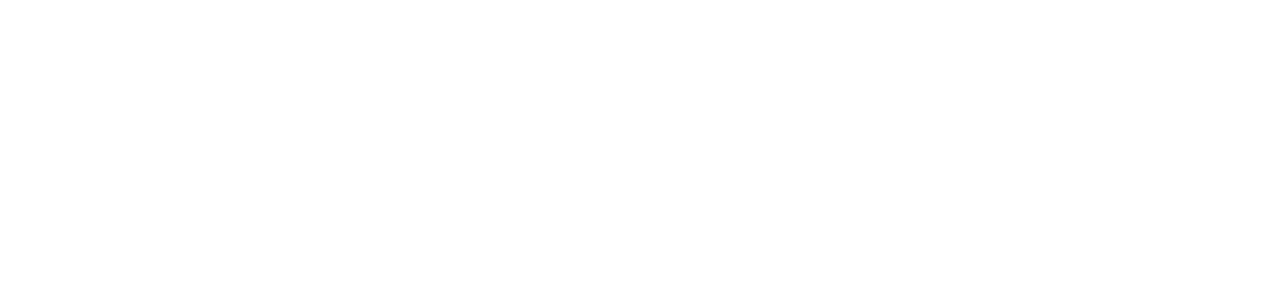
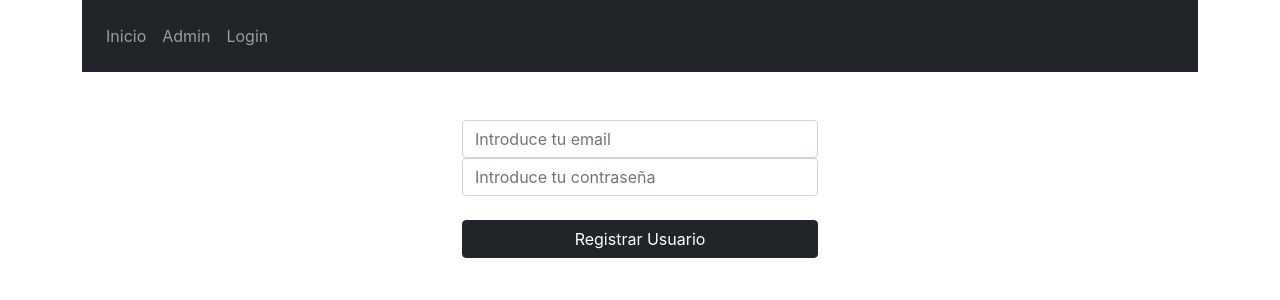
Before and after one commit to IgnacioMazuran/crud-react, a React (Create React App) app: page /login in a window 1280 px wide. Shown: the top 300 px of the page. Built offline with nearby package versions, Linux system fonts and the light colour scheme.

Commit message:
add firebase login

```diff
--- a/package.json
+++ b/package.json
@@ -7,6 +7,7 @@
     "@testing-library/react": "^11.1.0",
     "@testing-library/user-event": "^12.1.10",
     "axios": "^0.21.1",
+    "firebase": "^8.6.1",
     "react": "^17.0.2",
     "react-dom": "^17.0.2",
     "react-router-dom": "^5.2.0",
--- a/src/App.js
+++ b/src/App.js
@@ -7,16 +7,21 @@
   Route,
   Link
 } from 'react-router-dom';
-import Usuario from './components/Usuario';
+import Inicio from './components/registro/Inicio';
+import Admin from './components/registro/Admin';
+import Login from './components/registro/Login';
+import Menu from './components/registro/Menu';
 
 function App() {
   return (
     <div className="container">
 
       <Router>
+      <Menu/>
         <Switch>
           <Route exact path='/'>
             <div>
+
               <Link to='/ejemplo'>A ejemplo</Link>
               <ListadoNombres />
             </div>
@@ -29,9 +34,17 @@
               </h3>
             </div>
           </Route>
-          <Route path='/usuario/:id'>
-            <Usuario />
+          <Route path='/admin'>
+            <Admin />
           </Route>
+          <Route path='/inicio'>
+            <Inicio />
+          </Route>
+          <Route path='/login'>
+            <Login />
+          </Route>
+
+
         </Switch>
       </Router>
     </div>
--- a/src/components/ListadoNombres.jsx
+++ b/src/components/ListadoNombres.jsx
@@ -45,7 +45,7 @@
 
     return (
         <div>
-            <h2 class="d-flex justify-content-center">Apprendiendo Hooks :)</h2>
+            <h2 className="d-flex justify-content-center">Apprendiendo Hooks :)</h2>
             <div className='row'>
                 <div className='col'>
                     <h2>Nombres</h2>
--- /dev/null
+++ b/src/components/registro/Admin.jsx
@@ -0,0 +1,11 @@
+import React from 'react';
+
+const Admin = () => {
+    return (
+        <div>
+            Admin
+        </div>
+    );
+};
+
+export default Admin;
--- /dev/null
+++ b/src/components/registro/Inicio.jsx
@@ -0,0 +1,11 @@
+import React from 'react';
+
+const Inicio = () => {
+    return (
+        <div>
+            Inicio
+        </div>
+    );
+};
+
+export default Inicio;
--- /dev/null
+++ b/src/components/registro/Login.jsx
@@ -0,0 +1,39 @@
+import React,{useState} from 'react';
+import {auth} from '../../firebaseReg';
+const Login = () => {
+
+    const [email,setEmail] = useState('');
+    const [pw,setPw] = useState('');
+
+    const registro = async e => {
+        e.preventDefault()
+        try{
+            await auth.createUserWithEmailAndPassword(email,pw);
+            alert('Usuario registrado con Éxito');
+        } catch(e) {
+            console.log(e);
+        }
+    }
+
+    return (
+
+        <div className='row mt-5'>
+            <div className='col'></div>
+                <div className='col'>
+                    <form className='form-group'>
+                        <input onChange={(e)=> {setEmail(e.target.value)}}
+                        type="text" className='form-control'
+                        placeholder='Introduce tu email'/>
+                        <input type="password" onChange={(e)=> {setPw(e.target.value)}}
+                        className='form-control'
+                        placeholder='Introduce tu contraseña'/>
+                         <button type="button" onClick={registro} className="btn btn-dark col-12 mt-4">Registrar Usuario</button>
+                    </form>
+
+            </div>
+            <div className='col'></div>
+        </div>
+    );
+};
+
+export default Login;
--- /dev/null
+++ b/src/components/registro/Menu.jsx
@@ -0,0 +1,23 @@
+import React from 'react';
+import {Link} from 'react-router-dom';
+const Menu = () => {
+    return (
+        <div className='mw-100'>
+            <nav className='navbar navbar-expand-lg navbar-dark bg-dark p-3 mw-200 ms-auto ' >
+                <ul className='navbar-nav mr-auto'>
+                    <li className='nav-item'>
+                    <Link className='nav-link' to='/'>Inicio</Link>
+                    </li>
+                    <li className='nav-item'>
+                    <Link className='nav-link' to='/admin'>Admin</Link>
+                    </li>
+                    <li className='nav-item'>
+                    <Link className='nav-link' to='/login'>Login</Link>
+                    </li>
+                </ul>
+            </nav>
+        </div>
+    );
+};
+
+export default Menu;
--- /dev/null
+++ b/src/firebaseReg.js
@@ -0,0 +1,18 @@
+import firebase from 'firebase/app';
+import 'firebase/firestore';
+import 'firebase/auth';
+
+const firebaseConfig = {
+    apiKey: "AIzaSyAKDlf4DsSJcZ8C4KOyHLWYQglj1RGaaJg",
+    authDomain: "curso-esp-97e7a.firebaseapp.com",
+    projectId: "curso-esp-97e7a",
+    storageBucket: "curso-esp-97e7a.appspot.com",
+    messagingSenderId: "376160238384",
+    appId: "1:376160238384:web:efe02fd8414b6482ba66f5"
+  };
+  // Initialize Firebase
+  const fire= firebase.initializeApp(firebaseConfig);
+  const auth = fire.auth();
+
+   export {auth}
+   export default firebase;
```
Also changed, not shown: 1 other file (tests, documents, lock files or other folders).
